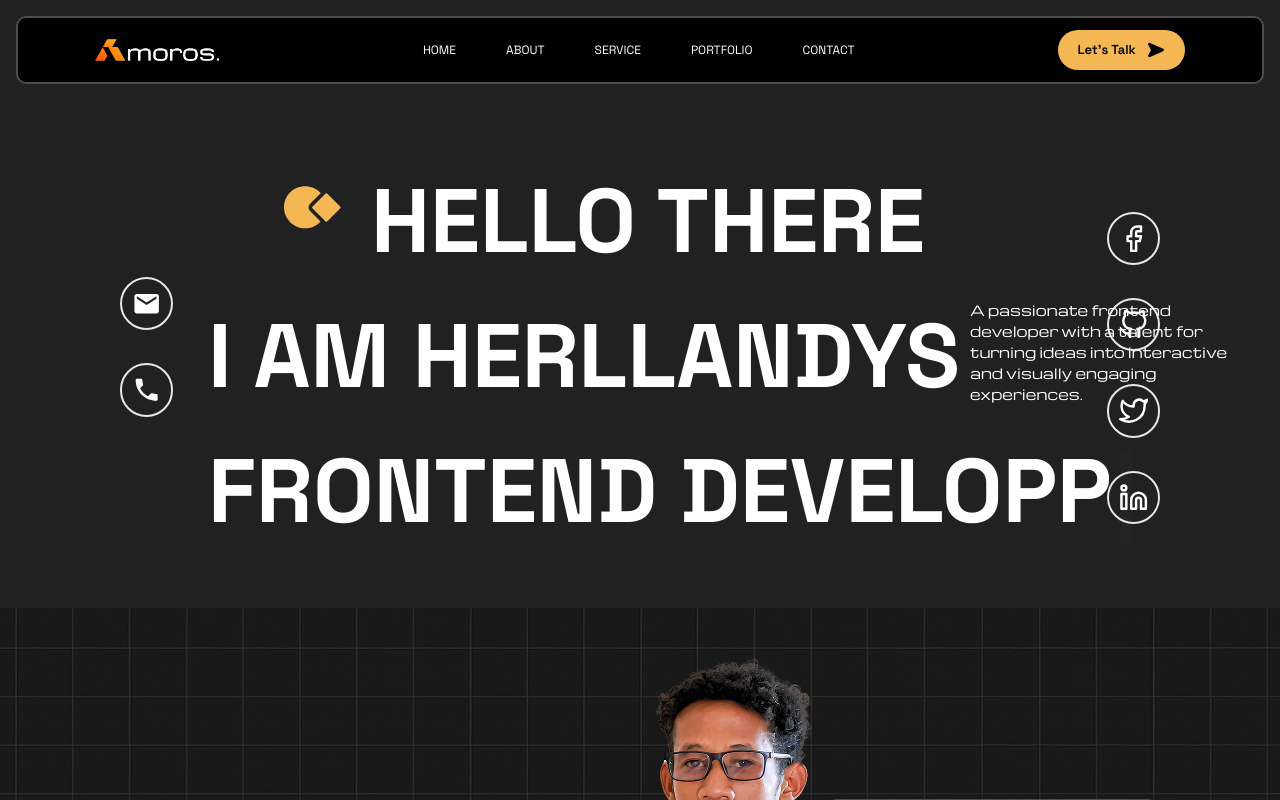
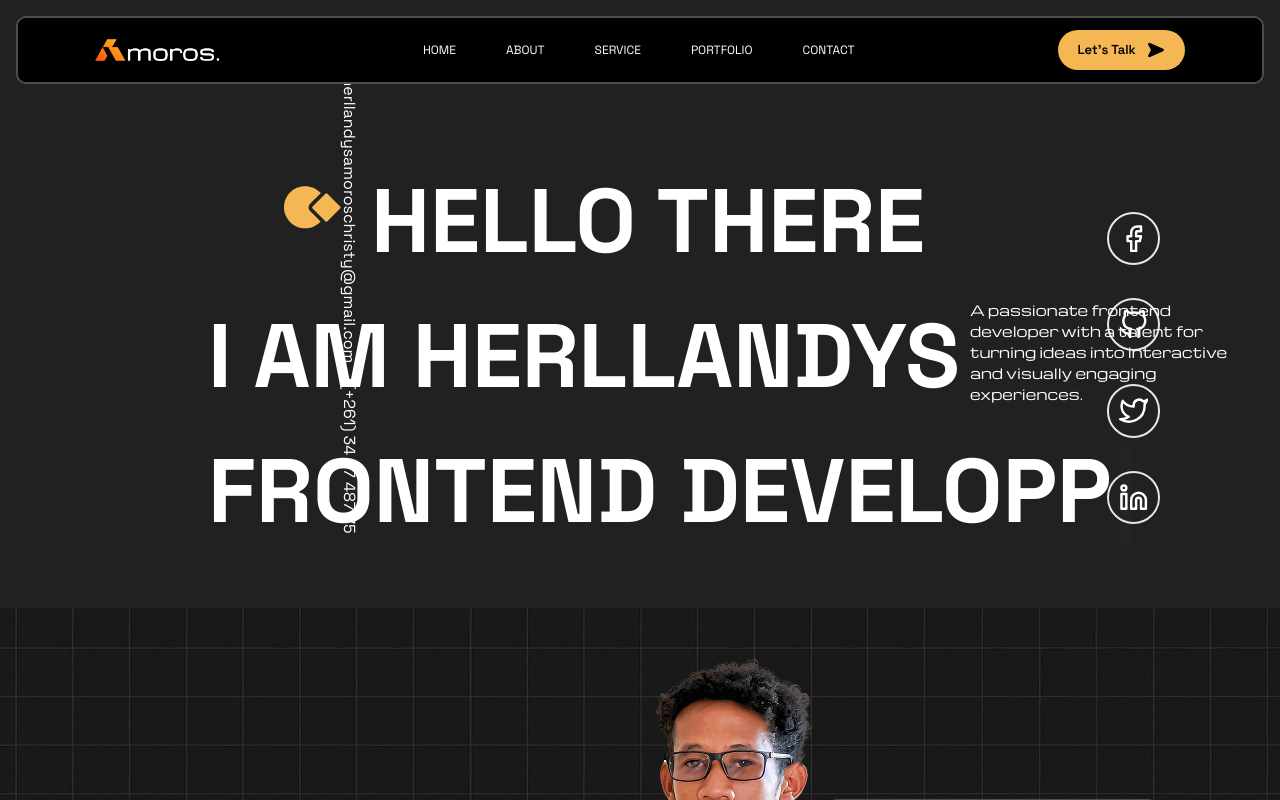
Before and after one commit to DidisGamos/Herllandys-Amoros-Christy-Portfolio, a React (Vite) app: page / in a window 1280 px wide. Shown: the top 800 px of the page. Built offline with nearby package versions, Linux system fonts and the light colour scheme.

Commit message:
Feature / MAJ un peu

```diff
--- a/src/_components/Header/Header.jsx
+++ b/src/_components/Header/Header.jsx
@@ -2,6 +2,9 @@ import React, { useRef, useState } from "react";
 import Buttons from "../_ui/Buttons";
 import { motion, useMotionValueEvent, useScroll } from "framer-motion";
 import { FiBriefcase, FiHome, FiUser } from "react-icons/fi";
+import LogoA from "../../assets/Logo2.png";
+import LogoB from "../../assets/Logo3.png";
+
 
 function Header() {
   const [isHidden, setIsHidden] = useState(false);
@@ -30,8 +33,8 @@ function Header() {
       items-center gap-[20px] lg:gap-[50px] shrink-0 border-[2px] border-[#4d4d4d] rounded-[10px] bg-black"
       >
         <div className="w-[10%]">
-          <img src={"/src/assets/Logo2.png"} className="hidden lg:block" alt="logo" />
-          <img src={"/src/assets/Logo3.png"} className="w-[45%] max-md:w-[100%] lg:hidden" alt="logo" />
+          <img src={LogoA} className="hidden lg:block" alt="logo" />
+          <img src={LogoB} className="w-[45%] max-md:w-[100%] lg:hidden" alt="logo" />
         </div>
         <div className="hidden lg:flex gap-[50px] text-[12px] sm:hidden">
           <a
--- a/src/_components/Hero/Hero.jsx
+++ b/src/_components/Hero/Hero.jsx
@@ -1,18 +1,10 @@
-import React from "react";
-import { FaFacebook, FaInstagram } from "react-icons/fa";
+import React, { useEffect, useRef } from "react";
 import { useTypewriter, Cursor } from "react-simple-typewriter";
 import { Call } from "../_constants/Icons";
 import { Socials } from "../_constants/Icons";
+import { motion, useAnimation, useInView } from "framer-motion";
 
 function Hero() {
-  // const sociallinks = [
-  //   {
-  //     icon: <fafacebook size={40} />,
-  //     name: "facebook"
-  //   },
-  //   { icon: <fainstagram size={40} />, name: "instagram" },
-  // ];
-
   const [text] = useTypewriter({
     words: ["FRONTEND DEVELOPPER", "UI/UX DESIGNER"],
     loop: 0,
@@ -21,14 +13,19 @@ function Hero() {
     delaySpeed: 1000,
   });
 
+  const ref = useRef(null);
+  const isInView = useInView(ref, { once: true });
+  const mainControls = useAnimation();
+  const slideControls = useAnimation();
+  useEffect(() => {
+    if (isInView) {
+      mainControls.start("visible");
+        slideControls.start("visible");
+    }
+  }, [isInView]);
+
   return (
-    <div className="pt-[103px] relative">
-      {/* <div classname="flex space-x-4">
-              {sociallinks.map((social, index) => (
-                  <a key={index}>{social.icon}</a>
-              ))}
-          </div> */}
-
+    <div ref={ref} className="pt-[103px] relative">
       {/* Scquare_Cube */}
 
       <div className="absolute left-[78px] max-md:left-0 lg:left-[163.85px] mt-[22px] max-md:mt-[15px] lg:mt-[32.49px]">
@@ -54,21 +51,18 @@ function Hero() {
       </div>
 
       {/* Names */}
-      <div className="text-white flex flex-col max-md:mb-[60px]">
+      <div className="text-white flex flex-col">
         <div className="hidden max-md:block lg:block relative">
-          <div className="absolute flex max-md:hidden lg:flex-col gap-[25px] top-[120px] lg:top-[123.9px]">
+          <div className="absolute flex max-md:hidden lg:flex gap-5 left-0 top-[140px] rotate-90">
             {Call.map((social, index) => (
-              <a
-                key={index}
-                href="#"
-                className="block mb-2 text-white bg-transparent border-2 p-[10px] rounded-full hover:text-[#F5B754] hover:scale-110 hover:border-[#F5B754]
-            transition-all duration-300"
-              >
-                {social.icon}
-              </a>
+              <p key={index} href="#" className="text-white bg-transparent">
+                {social.name}
+              </p>
             ))}
           </div>
+        </div>
 
+        <div className="hidden max-md:hidden lg:block relative">
           <div className="absolute flex lg:flex-col gap-[25px] max-md:left-[50px] max-md:top-[200px] max-md:mb-[50px] lg:top-[58.64px] lg:right-0">
             {Socials.map((social, index) => (
               <a
@@ -84,7 +78,14 @@ function Hero() {
         </div>
 
         {/* Names For My Presentation */}
-
+        <motion.div
+          variants={{
+            hidden: { opacity: 0, y: 75 },
+            visible: { opacity: 1, y: 0 },
+          }}
+          initial="hidden"
+          animate={mainControls}
+          transition={{ duration: 0.5, delay:0.25}}>
           <p className="ml-[150px] max-md:ml-[60px] lg:ml-[251px] text-[60px] max-md:text-[40px] lg:text-[90px] font-bold leading-normal">
             HELLO THERE
           </p>
@@ -97,7 +98,7 @@ function Hero() {
               <Cursor cursorStyle="|" />
             </span>
           </p>
-
+        </motion.div>
         {/* Small Info */}
         <div className="absolute hidden lg:block top-[250px] lg:left-[850px] text-white">
           <p className="font-Michroma w-[290px] shrink-0 text-[14px] font-normal leading-normal">
--- a/src/_components/Hero/Hero2.jsx
+++ b/src/_components/Hero/Hero2.jsx
@@ -1,14 +1,48 @@
 import React from "react";
 import HeroPic from "../../assets/HeroPic.png";
 import { FaPlus } from "react-icons/fa";
+import { motion } from "framer-motion";
 
 function Hero2() {
+  const heroVariants = {
+    visible: {
+      transition: {
+        duration: 0.4,
+        type: "spring",
+        stiffness: 150,
+        damping: 10,
+        ease: "easeInOut",
+      },
+    },
+  };
+  const hero1Variants = {
+    hidden: { opacity: 1 },
+    visible: {
+      opacity: 1,
+      transition: {
+        delay: 0.6,
+        staggerChildren: 0.4,
+      },
+    },
+  };
+
   return (
     <div className='relative bg-[url("/src/assets/Hero_BG.png")] bg-cover bg-center bg-no-repeat h-[587px] px-[120px] py-[10px] lg:py-[50px]'>
-      <div className="hidden lg:block p-[31px] text-white w-[331px] h-[136.314px] bg-[#212121] border-[2px] border-[#4d4d4d] rounded-[10px] absolute top-[335.27px] left-[122px]">
+      <motion.div
+        variants={hero1Variants}
+        initial="hidden"
+        whileInView={"visible"}
+        viewport={{ amount: 0.8 }}
+      >
+        <motion.div
+          variants={heroVariants}
+          className="hidden lg:block p-[31px] text-white w-[331px] h-[136.314px] bg-[#212121] border-[2px] border-[#4d4d4d] rounded-[10px] absolute top-[335.27px] left-[122px]"
+        >
           <div className="flex mt-10 items-center justify-between">
             <div>
-            <p className="text-[20px] font-bold leading-none">Latest Project</p>
+              <p className="text-[20px] font-bold leading-none">
+                Latest Project
+              </p>
             </div>
             <div>
               <button className="w-[36px] h-[36px] bg-[#212121] border-[2px] border-white rounded-[50%] flex items-center justify-center">
@@ -16,15 +50,18 @@ function Hero2() {
               </button>
             </div>
           </div>
-      </div>
-      <div>
+        </motion.div>
+        <motion.div variants={heroVariants}>
           <img
             src={HeroPic}
             alt="hero"
             className="absolute bottom-0 max-md:left-[80px] lg:left-[533.21px] max-md:w-[60%]"
           />
-      </div>
-      <div className="p-[31px] w-[290px] lg:w-[331px] lg:h-[153.353px] bg-[#212121] border-[2px] border-[#4d4d4d] rounded-[10px] absolute top-[60px] lg:top-[190.84px] right-5 max-md:left-[50px] lg:right-[122px]">
+        </motion.div>
+        <motion.div
+          variants={heroVariants}
+          className="p-[31px] w-[290px] lg:w-[331px] lg:h-[153.353px] bg-[#212121] border-[2px] border-[#4d4d4d] rounded-[10px] absolute top-[60px] lg:top-[190.84px] right-5 max-md:left-[50px] lg:right-[122px]"
+        >
           <div className="flex justify-between">
             <div className="flex flex-col gap-[10px] text-white w-[280px]">
               <p className="text-[20px] font-bold leading-none">Let's Talk</p>
@@ -39,7 +76,8 @@ function Hero2() {
               </button>
             </div>
           </div>
-      </div>
+        </motion.div>
+      </motion.div>
     </div>
   );
 }
--- a/src/_components/_constants/Icons.jsx
+++ b/src/_components/_constants/Icons.jsx
@@ -1,18 +1,13 @@
-import { FaFacebook, FaGit, FaGithub, FaLinkedin, FaTwitter } from "react-icons/fa";
-import { FaFacebookF } from "react-icons/fa6";
 import { FiFacebook, FiGithub, FiLinkedin, FiTwitter } from "react-icons/fi";
-import { MdEmail, MdPhone } from "react-icons/md";
 
 export const Call = [
   {
     id: 1,
-    icon: <MdEmail size={29.333} className="max-md:w-[25px] max-md:h-[25px]" />,
-    name: "Email",
+    name: "herllandysamoroschristy@gmail.com",
   },
   {
     id: 2,
-    icon: <MdPhone size={29.333} className="max-md:w-[25px] max-md:h-[25px]" />,
-    name: "Phone",
+    name: "(+261) 34 97 487 75",
   },
 ];
 
@@ -34,6 +29,6 @@ export const Socials = [
   },
   {
     id: 4,
-    icon: <FiLinkedin size={29.333} className="max-md:w-[25px] max-md:h-[25px]" />,
+      icon: <FiLinkedin size={29.333} className="max-md:w-[25px] max-md:h-[25px]" />,
   },
 ];
```
Lines whose indentation alone changed are shown as unchanged.
